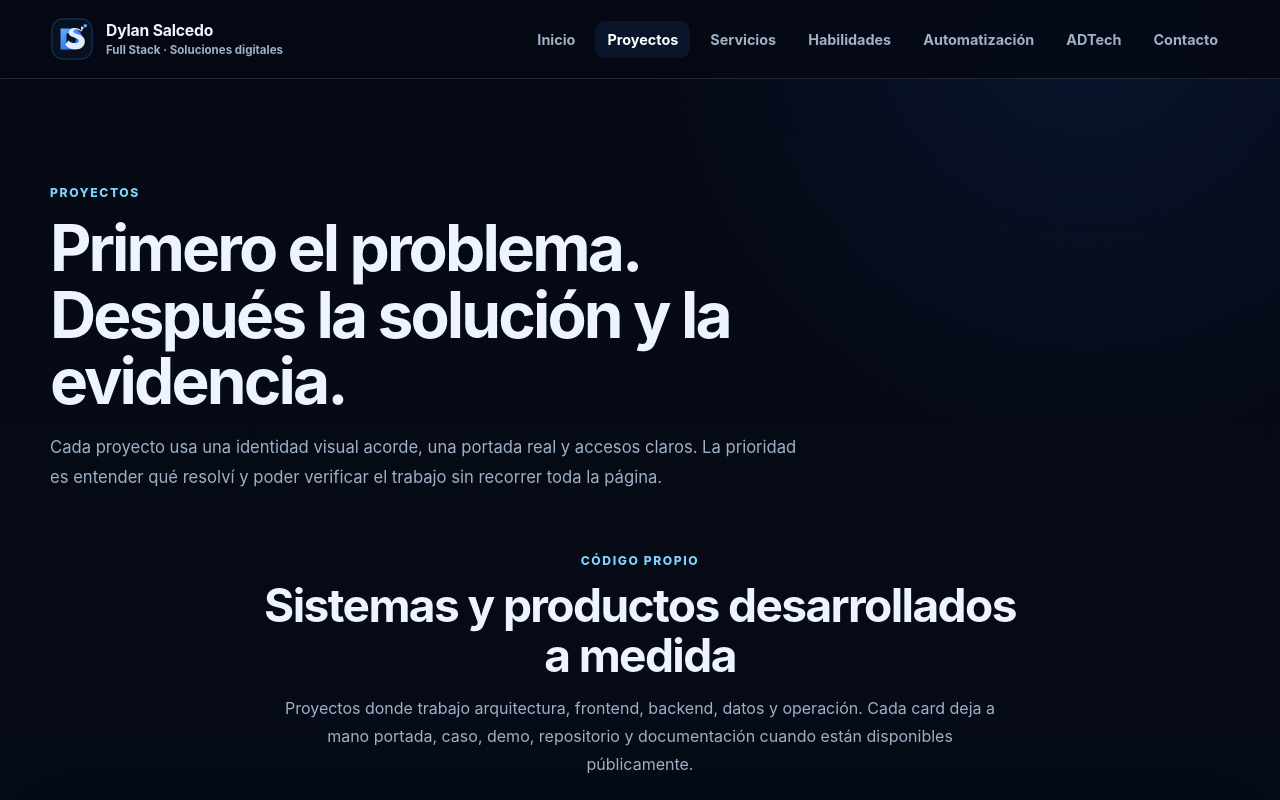
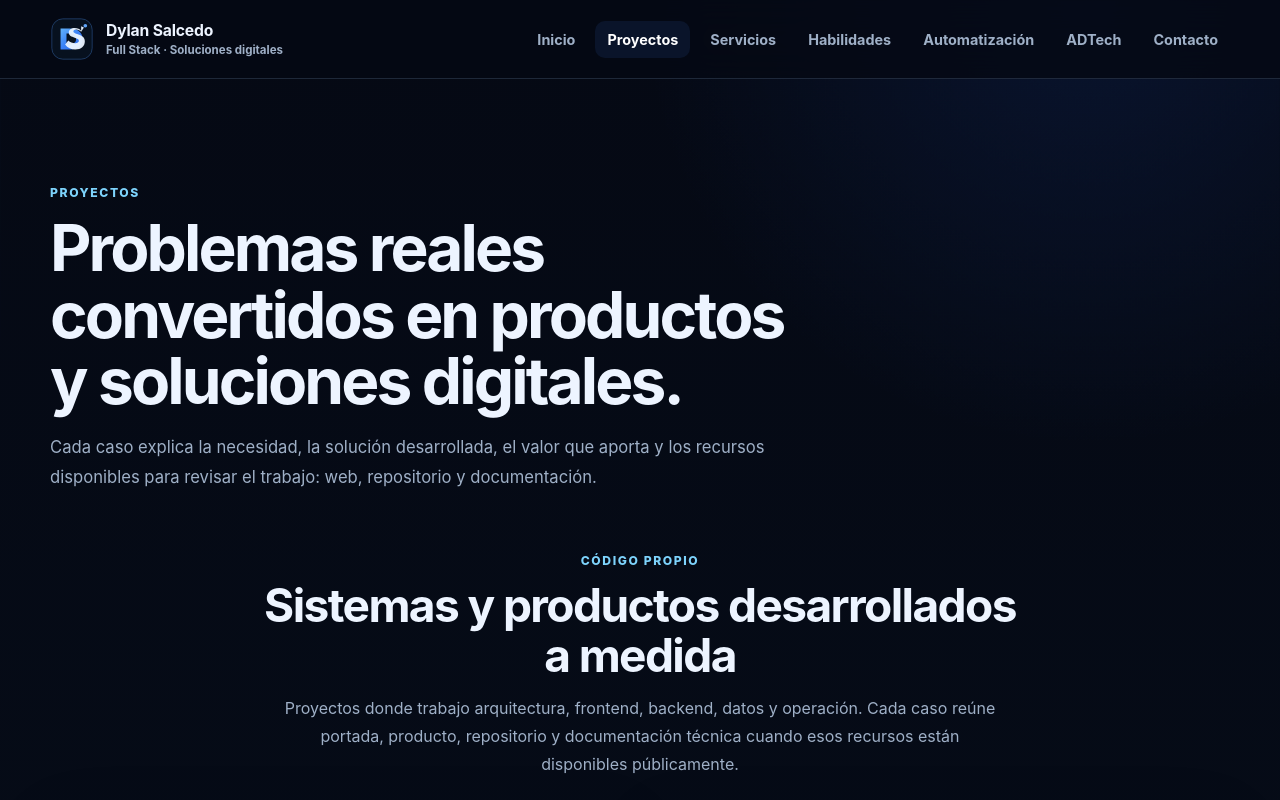
Before and after one commit to DylanDev08/Portfolio-Dylan, a React (Vite) app in the folder frontend/: page /proyectos in a window 1280 px wide. Shown: the top 800 px of the page. Built offline with nearby package versions, Linux system fonts and the light colour scheme; no server answers.

Commit message:
copy: professionalize project catalog positioning

```diff
--- a/frontend/src/features/projects/components/ProjectsSection.jsx
+++ b/frontend/src/features/projects/components/ProjectsSection.jsx
@@ -6,19 +6,19 @@ const sections = [
     id: "custom",
     eyebrow: "Código propio",
     title: "Sistemas y productos desarrollados a medida",
-    description: "Proyectos donde trabajo arquitectura, frontend, backend, datos y operación. Cada card deja a mano portada, caso, demo, repositorio y documentación cuando están disponibles públicamente.",
+    description: "Proyectos donde trabajo arquitectura, frontend, backend, datos y operación. Cada caso reúne portada, producto, repositorio y documentación técnica cuando esos recursos están disponibles públicamente.",
   },
   {
     id: "platform",
     eyebrow: "WordPress / TiendaNube",
     title: "Sitios y e-commerce construidos sobre plataformas",
-    description: "Trabajos enfocados en presencia, venta, navegación y conversión. Como WordPress y TiendaNube no implican un repositorio público propio en estos casos, se muestra la web y la documentación del caso sin inventar código inexistente.",
+    description: "Soluciones enfocadas en presencia, venta, navegación y conversión utilizando la plataforma más adecuada para el negocio. Se muestra la web publicada y la documentación del trabajo realizado.",
   },
   {
     id: "development",
-    eyebrow: "En desarrollo",
-    title: "Productos que todavía están evolucionando",
-    description: "El estado se muestra tal como es: si hay demo se enlaza; si todavía no existe una versión pública estable, la portada, el repositorio y la documentación disponible funcionan como evidencia del avance.",
+    eyebrow: "Productos en evolución",
+    title: "Productos con desarrollo activo y base técnica definida",
+    description: "Proyectos que continúan incorporando funcionalidades y mejoras sobre una arquitectura ya planteada. Se presenta el alcance actual, la identidad del producto, el código y la documentación disponible.",
   },
 ];
 
@@ -28,8 +28,8 @@ export function ProjectsSection({ projects }) {
       <div className="container">
         <SectionTitle
           eyebrow="Proyectos"
-          title="Primero el problema. Después la solución y la evidencia."
-          description="Cada proyecto usa una identidad visual acorde, una portada real y accesos claros. La prioridad es entender qué resolví y poder verificar el trabajo sin recorrer toda la página."
+          title="Problemas reales convertidos en productos y soluciones digitales."
+          description="Cada caso explica la necesidad, la solución desarrollada, el valor que aporta y los recursos disponibles para revisar el trabajo: web, repositorio y documentación."
           headingLevel="h1"
         />
 
```
